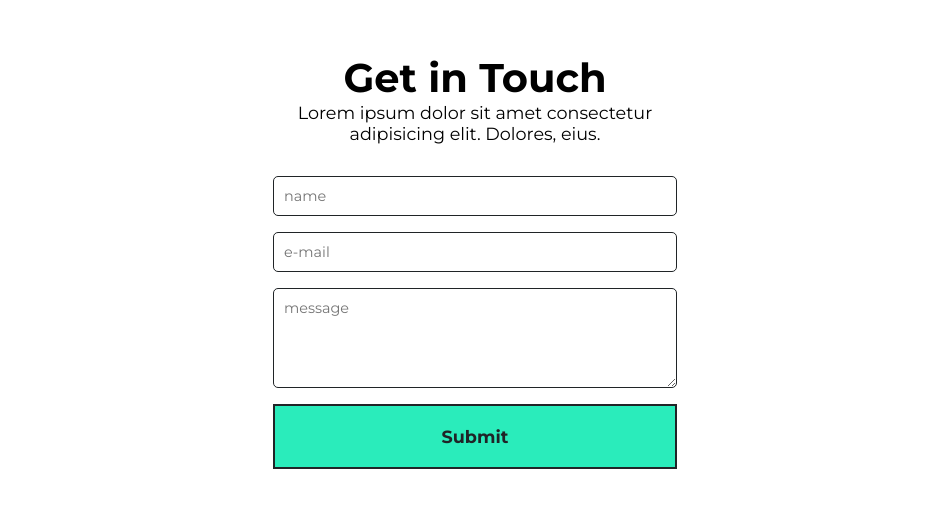
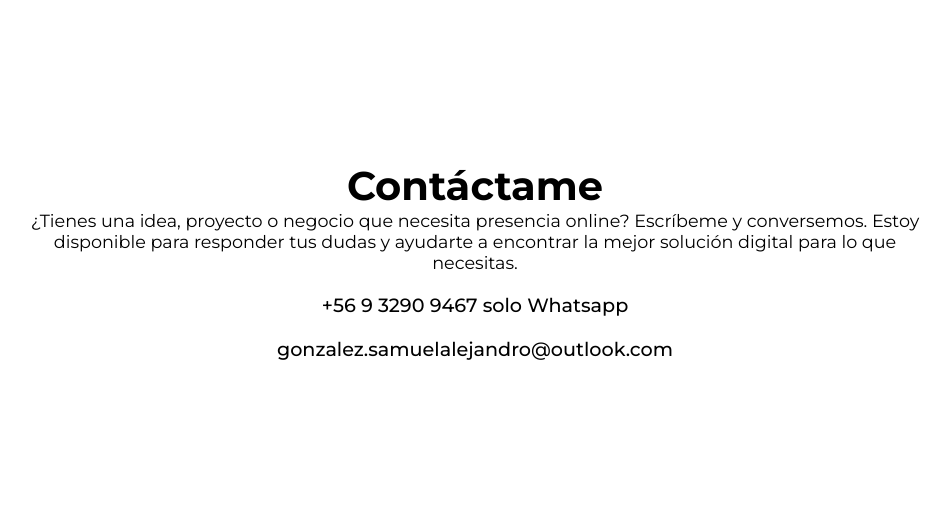
Before and after one commit to SamuelGonzalezOfficial/Portafolio, a React (Vite) app: page / in a window 1280 px wide. Shown: the part 4347-4854 px from the top of the page, without its empty margins (165-1115 px from the left). Built offline with nearby package versions, Linux system fonts and the light colour scheme.

Commit message:
We finish the Contact section

```diff
--- a/src/features/Contact/Contact.css
+++ b/src/features/Contact/Contact.css
@@ -9,7 +9,7 @@
 }
 
 .contact-box {
-    width: 500px;
+    width: 100%;
     padding: 10px 3rem;
     display: flex;
     flex-direction: column;
@@ -33,6 +33,13 @@
 .contact-subtitle {
     font-family: var(--font-subtitles);
     font-size: var(--size-subtitles);
+}
+
+.contact-text {
+    font-family: var(--font-text);
+    font-size: 1.2rem;
+    font-weight: 500;
+    margin-top: 20px;
 }
 
 .form {
--- a/src/features/Contact/Contact.jsx
+++ b/src/features/Contact/Contact.jsx
@@ -6,14 +6,18 @@ function Contact() {
       <div class="contact-content">
         <div class="contact-box">
           <div class="contact-header">
-            <h2 class="contact-title">Get in Touch</h2>
+            <h2 class="contact-title">Cont&aacute;ctame</h2>
             <p class="contact-subtitle">
-              Lorem ipsum dolor sit amet consectetur adipisicing elit. Dolores,
-              eius.
+              ¿Tienes una idea, proyecto o negocio que necesita presencia
+              online? Escríbeme y conversemos. Estoy disponible para responder
+              tus dudas y ayudarte a encontrar la mejor solución digital para lo
+              que necesitas.
             </p>
+            <p className="contact-text">+56 9 3290 9467 solo Whatsapp</p>
+            <p className="contact-text">gonzalez.samuelalejandro@outlook.com</p>
           </div>
 
-          <form action="#" class="form">
+          {/* <form action="#" class="form">
             <input
               type="text"
               name="name"
@@ -42,7 +46,7 @@ function Contact() {
             <button class="form-button" type="submit">
               Submit
             </button>
-          </form>
+          </form> */}
         </div>
       </div>
     </section>
```
